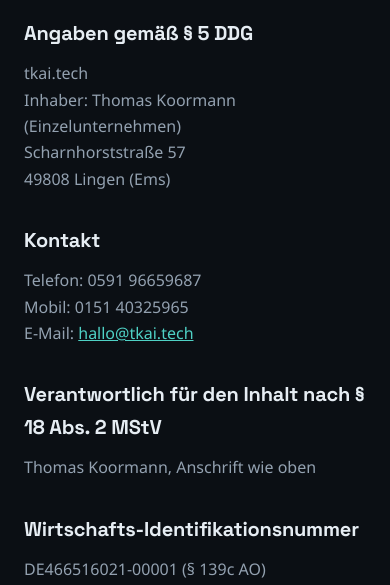
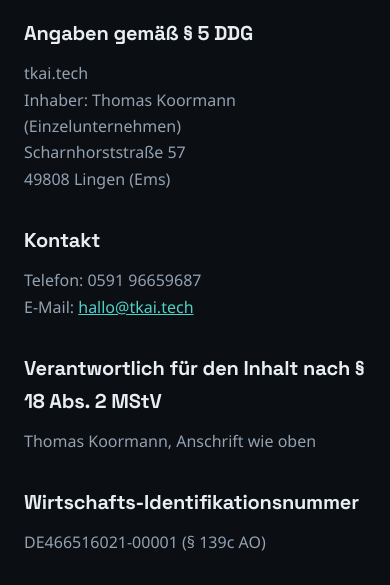
Before and after one commit to tkai-tech/tkai-tech.github.io, a plain HTML site: page impressum.html in a window 390 px wide. Shown: the part 226-811 px from the top of the page. Drawn offline with Linux system fonts and the light colour scheme.

Commit message:
Impressum: nur Geschäftsnummer, Mobilnummer entfernt
Co-Authored-By: Claude Opus 5.5 <noreply@anthropic.com>

```diff
--- a/impressum.html
+++ b/impressum.html
@@ -51,7 +51,7 @@
     </p>
 
     <h2>Kontakt</h2>
-    <p>Telefon: 0591 96659687<br>Mobil: 0151 40325965<br>E-Mail: <a href="mailto:hallo@tkai.tech">hallo@tkai.tech</a></p>
+    <p>Telefon: 0591 96659687<br>E-Mail: <a href="mailto:hallo@tkai.tech">hallo@tkai.tech</a></p>
 
     <h2>Verantwortlich für den Inhalt nach § 18 Abs. 2 MStV</h2>
     <p>Thomas Koormann, Anschrift wie oben</p>
```
